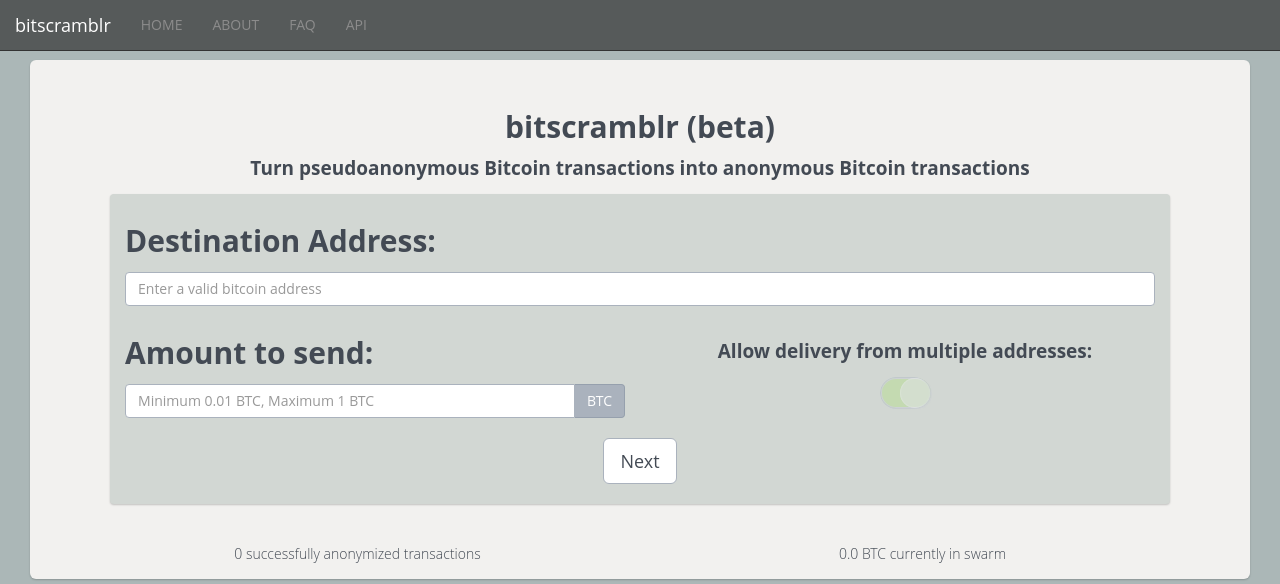
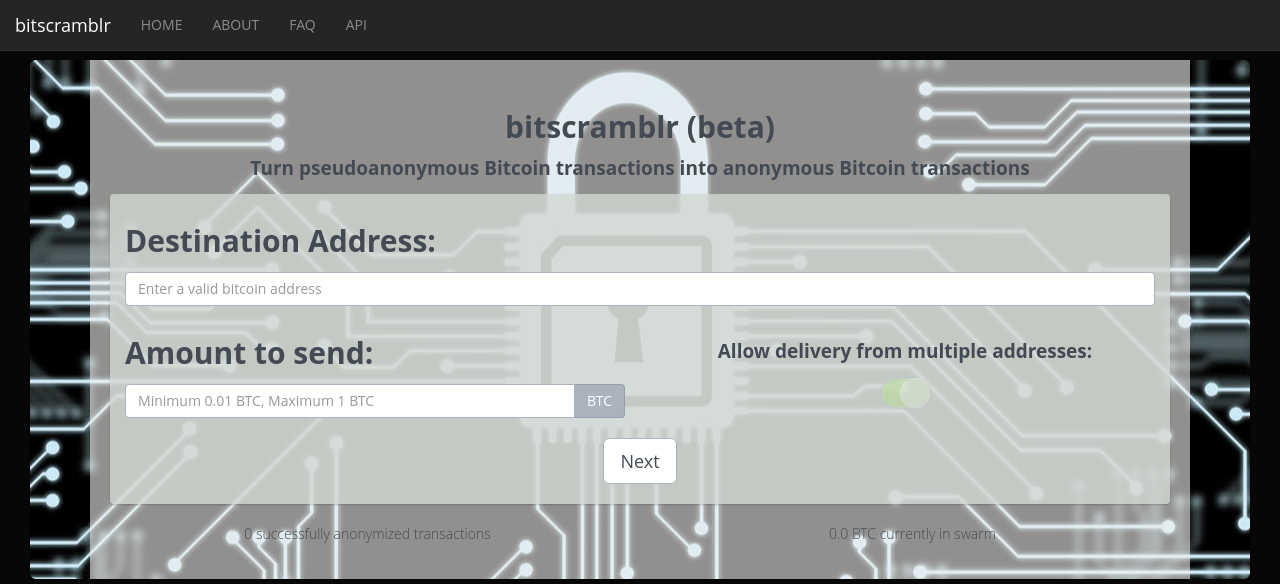
Before and after one commit to ehickox/bitscramblr, a Flask app: page / in a window 1280 px wide. Shown: the top 584 px of the page. Run offline with Flask 2, Linux system fonts and the light colour scheme; data that the repository does not hold is empty; some libraries are stand-ins or nearby versions; grey boxes are pictures that could not be loaded.

Commit message:
redesigned home page

```diff
--- a/app/templates/base.html
+++ b/app/templates/base.html
@@ -19,7 +19,7 @@
     <link rel="stylesheet" href="{{ static('css/main.css') }}">
 
 </head>
-<body style="background-color:#ABB7B7">
+<body style="background-color:rgb(7,7,7)">
     <!--[if lt IE 7]>
         <p class="chromeframe">You are using an outdated browser. <a href="http://browsehappy.com/">Upgrade your browser today</a> or <a href="http://www.google.com/chromeframe/?redirect=true">install Google Chrome Frame</a> to better experience this site.</p>
 	<![endif]-->
--- a/app/templates/index.html
+++ b/app/templates/index.html
@@ -3,13 +3,13 @@
 {% block body %}
 <div class="container-fluid">
   <div class="container-fluid">
-    <div class="jumbotron container-fluid" style="background-color:#F2F1EF">
-      <div class="jumbotron-contents">
+    <div class="jumbotron container-fluid" style="background:url('static/img/cryptography.jpg') no-repeat center center;">
+      <div class="jumbotron-contents" style="background-color:rgba(242, 241, 239, 0.6)">
 	<center>
 	  <h3>bitscramblr (beta)</h3>
 	  <h4>Turn pseudoanonymous Bitcoin transactions into anonymous Bitcoin transactions</h4>
 	</center>
-	<div class="panel" style="background-color:#D2D7D3">
+	<div class="panel" style="background-color:rgba(210, 215, 211, 0.8)">
 	  <div class="container-fluid">
 	    <!-- BEGIN FORM -->
 	    <form action="" method="post">
@@ -64,15 +64,15 @@
 	    <!-- END FORM -->
 	  </div>
 	</div><!-- end jumbotron panel -->
-      </div><!-- end jumbotron contents -->
 	<div class="row"><!-- begin stats row -->
 	  <div class="col-md-6" align="center">
 	    <p>{{txs}} successfully anonymized transactions</p>
-	</Div>
+	  </div>
 	  <div class="col-md-6" align="center" data-toggle="tooltip" data-placement="bottom" title="Any transaction over this amount will block until adequately sized inputs are available">
 	    <p>{{swarm_size}} BTC currently in swarm</p>
 	  </div>
 	</div><!-- end stats row -->
+      </div><!-- end jumbotron contents -->
     </div><!-- end jumbotron container -->
     <div class="row"><!-- begin donation row -->
       <div class="col-md-2" align="center">
```
Also changed, not shown: app/static/img/cryptography.jpg (added). Lines whose indentation alone changed are shown as unchanged.
